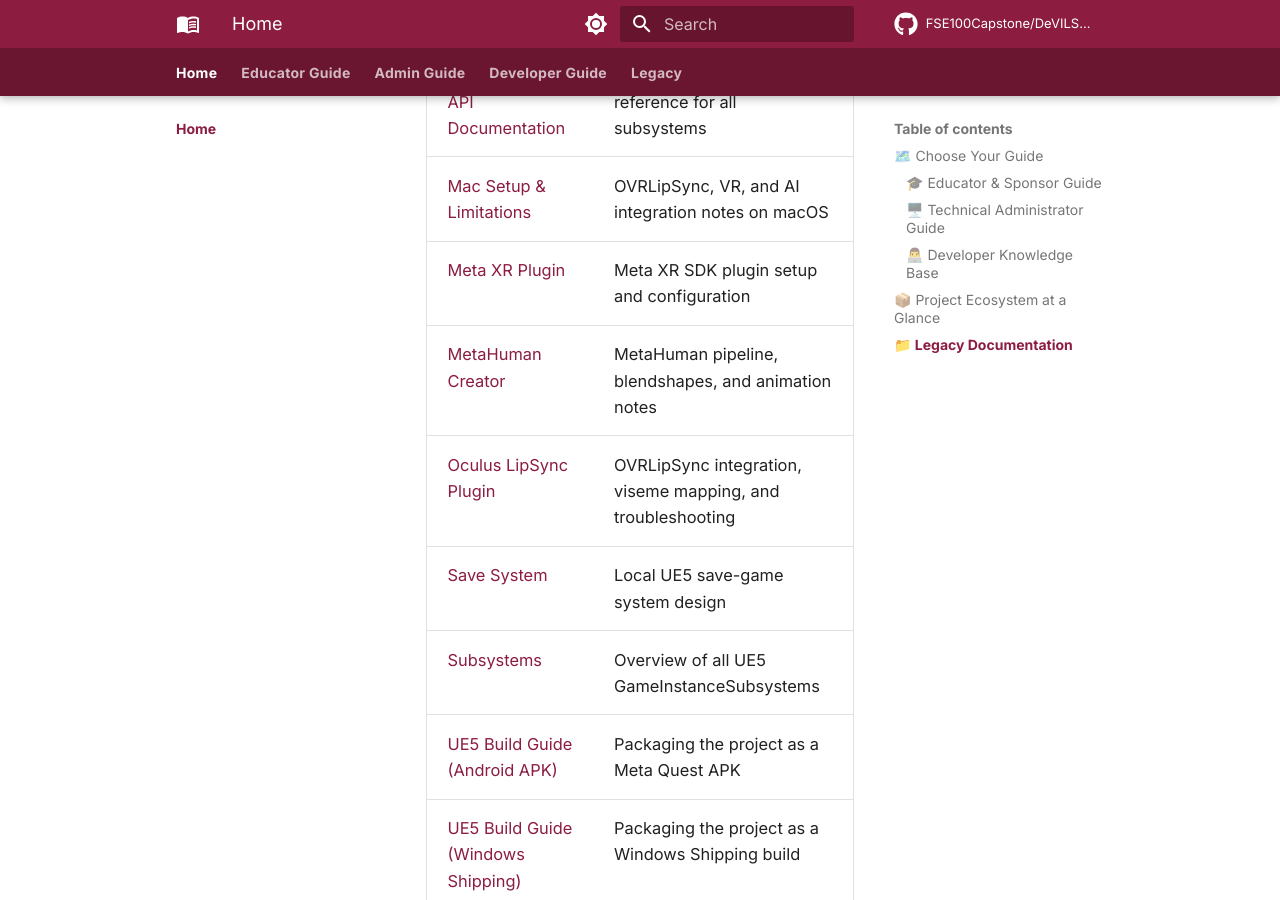
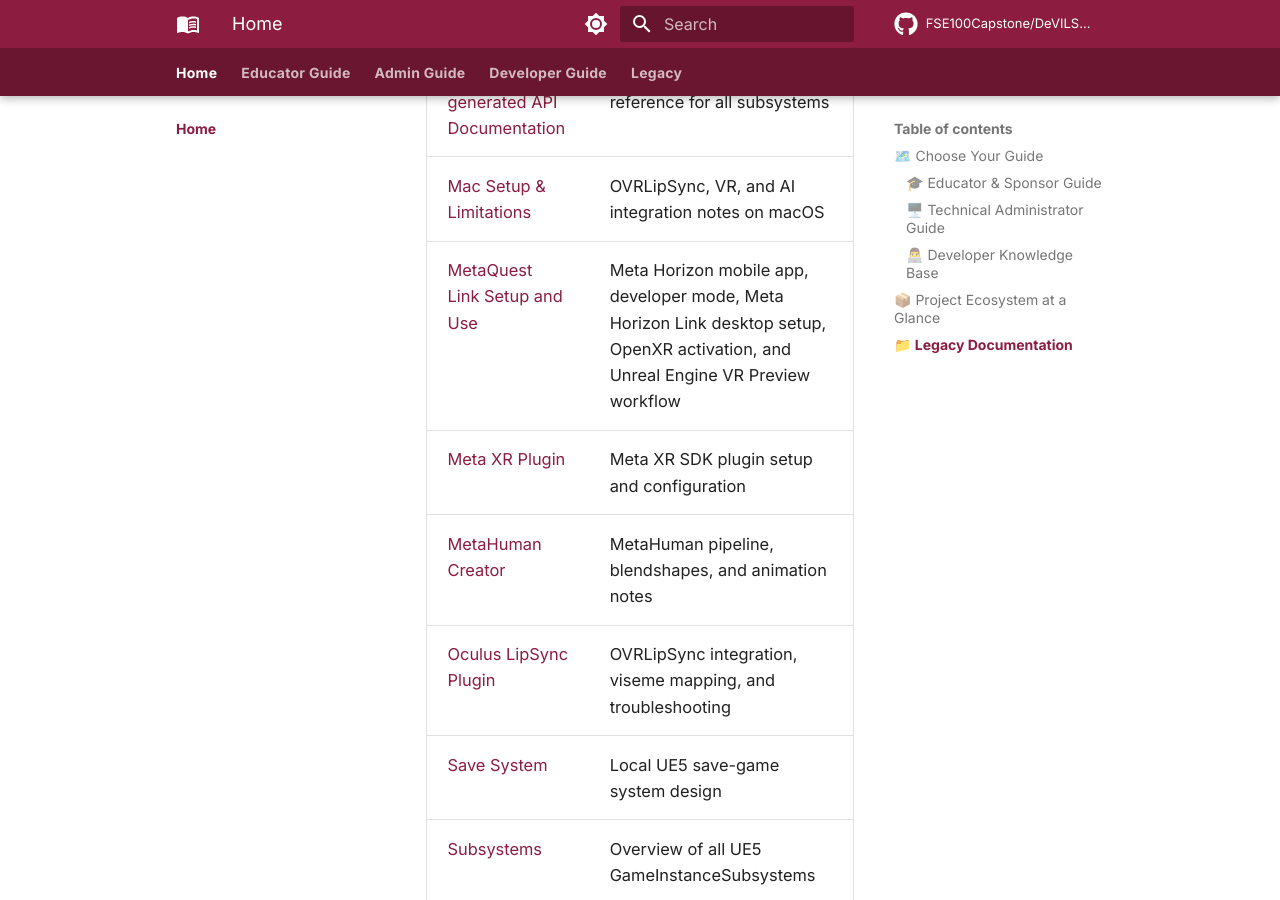
Before and after one commit to FSE100Capstone/DeVILSona-docs, an MkDocs documentation site: the page built from docs/index.md, in a window 1280 px wide and 900 px high, scrolled down 5125 px. Built offline with MkDocs 1.6.1 and Material for MkDocs 9.7.7, drawn with Linux system fonts in a browser that asks for light colours; comment, search, counter and statistics services are not loaded.

Commit message:
Update index.md

```diff
--- a/docs/index.md
+++ b/docs/index.md
@@ -76,6 +76,7 @@
 | [AWS & Terraform](legacy/aws-terraform.md) | Full Terraform config walkthrough for the cloud backend |
 | [Auto-generated API Documentation](legacy/api-documentation.md) | Auto-generated API reference for all subsystems |
 | [Mac Setup & Limitations](legacy/mac-setup-limitations.md) | OVRLipSync, VR, and AI integration notes on macOS |
+| [MetaQuest Link Setup and Use](legacy/metaquest-link-setup-and-use.md) | Meta Horizon mobile app, developer mode, Meta Horizon Link desktop setup, OpenXR activation, and Unreal Engine VR Preview workflow |
 | [Meta XR Plugin](legacy/meta-xr-plugin.md) | Meta XR SDK plugin setup and configuration |
 | [MetaHuman Creator](legacy/metahuman-creator.md) | MetaHuman pipeline, blendshapes, and animation notes |
 | [Oculus LipSync Plugin](legacy/oculus-lipsync.md) | OVRLipSync integration, viseme mapping, and troubleshooting |
```
